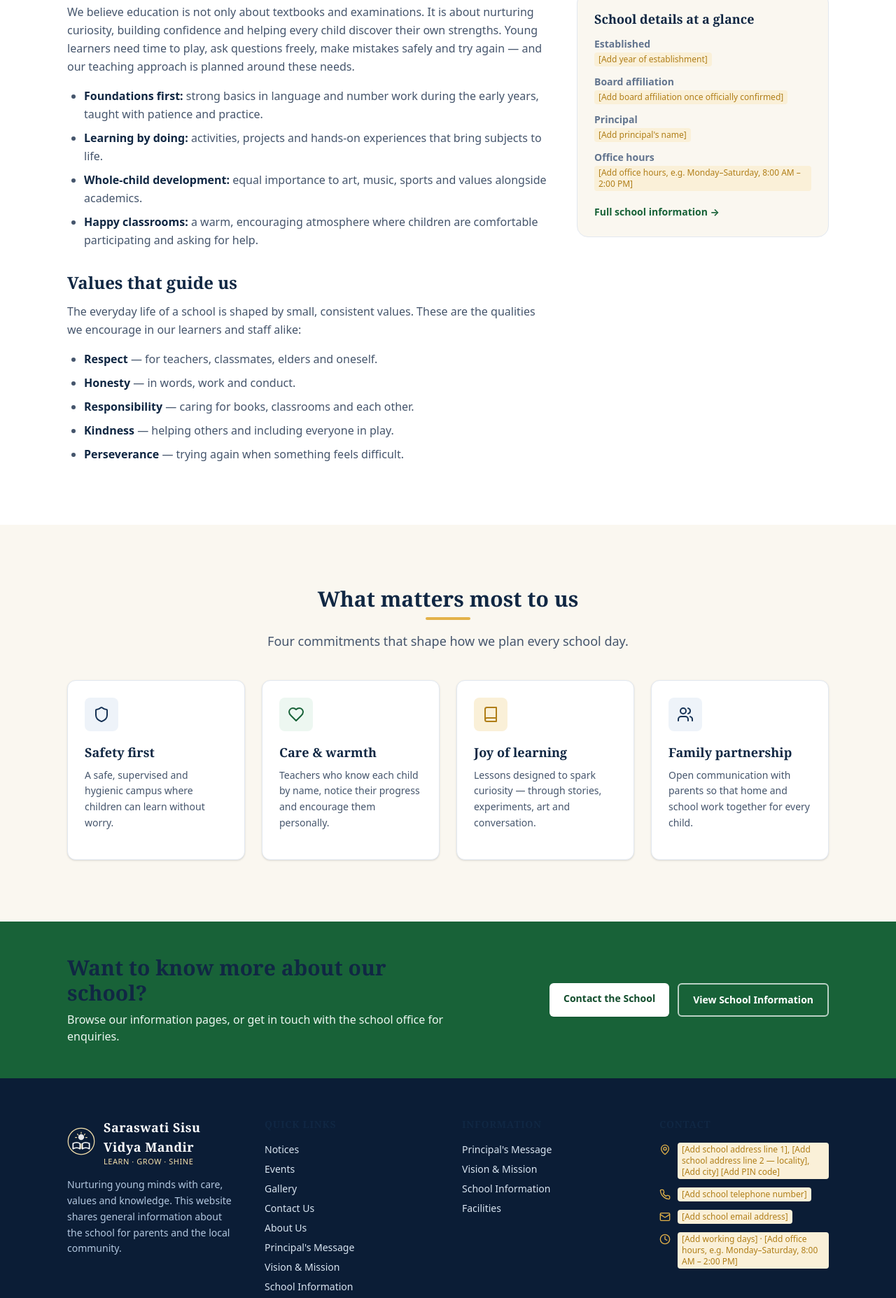
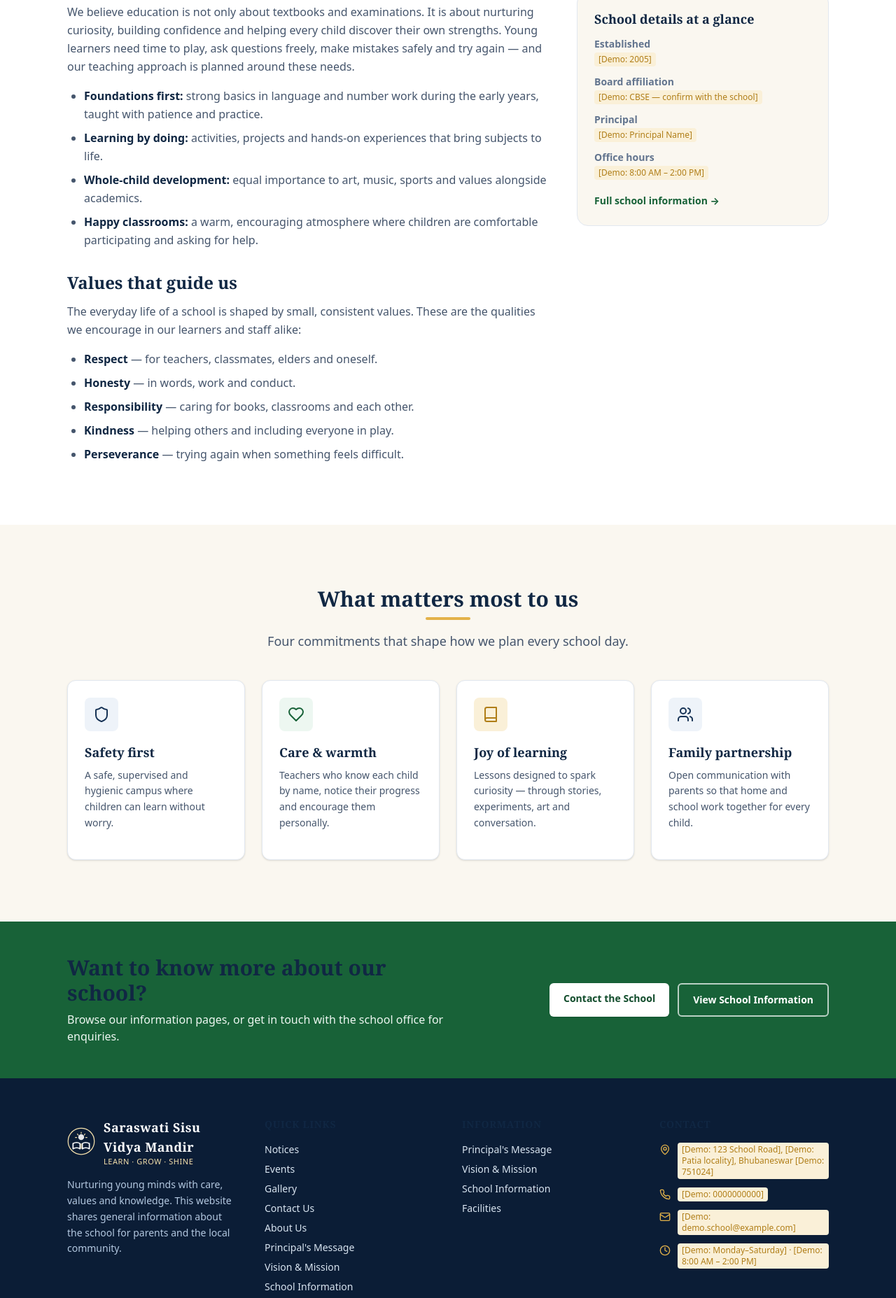
Before and after one commit to soumya132/Basic_School, an Astro site: page /about in a window 1280 px wide. Shown: the part 925-2780 px from the top of the page at 70% size. Built offline with nearby package versions, Linux system fonts and the light colour scheme; Astro itself is replaced by a stand-in of ours.

Commit message:
Add Bhubaneswar demo school details

```diff
--- a/src/data/school.ts
+++ b/src/data/school.ts
@@ -8,8 +8,8 @@
  *  real school facts. They must be replaced with verified
  *  information before the website goes live.
  *
- *  Nothing here has been invented — if a fact is unknown it is
- *  either a bracketed placeholder or documented as sample copy.
+ *  Unverified values are demo data in [square brackets] and must
+ *  be replaced with real facts before publishing.
  * ============================================================
  */
 
@@ -19,32 +19,32 @@ export const school = {
   tagline: 'Nurturing young minds with care, values and knowledge',
 
   /**
-   * VERIFIED FACTS go below (currently none supplied).
+   * VERIFIED FACTS go below (city and state supplied).
    * Everything marked PLACEHOLDER must be confirmed by the school.
    */
   address: {
-    line1: '[Add school address line 1]',
-    line2: '[Add school address line 2 — locality]',
-    city: '[Add city]',
-    state: '[Add state]',
-    pincode: '[Add PIN code]',
+    line1: '[Demo: 123 School Road]',
+    line2: '[Demo: Patia locality]',
+    city: 'Bhubaneswar',
+    state: 'Odisha',
+    pincode: '[Demo: 751024]',
     /** Set to true once a real Google Maps embed URL is added below. */
     mapAvailable: false,
     mapEmbedUrl: '',
   },
 
-  phone: '[Add school telephone number]',
-  alternatePhone: '[Add alternate phone, if any]',
-  email: '[Add school email address]',
-  officeHours: '[Add office hours, e.g. Monday–Saturday, 8:00 AM – 2:00 PM]',
-  officeDays: '[Add working days]',
+  phone: '[Demo: 0000000000]',
+  alternatePhone: '[Demo: 0000000001]',
+  email: '[Demo: demo.school@example.com]',
+  officeHours: '[Demo: 8:00 AM – 2:00 PM]',
+  officeDays: '[Demo: Monday–Saturday]',
 
-  /** PLACEHOLDER — do not publish until verified. */
-  establishedYear: '[Add year of establishment]',
-  /** PLACEHOLDER — never claim a board affiliation without proof. */
-  affiliation: '[Add board affiliation once officially confirmed]',
-  registrationNumber: '[Add registration / recognition number once verified]',
-  principalName: "[Add principal's name]",
+  /** DEMO DATA — replace with verified facts before publishing. */
+  establishedYear: '[Demo: 2005]',
+  /** DEMO DATA — never claim a board affiliation without proof. */
+  affiliation: '[Demo: CBSE — confirm with the school]',
+  registrationNumber: '[Demo: REG-000000]',
+  principalName: '[Demo: Principal Name]',
   principalTitle: 'Principal',
 
   /** Optional social links — leave empty strings to hide the icon. */
--- a/src/pages/contact.astro
+++ b/src/pages/contact.astro
@@ -3,7 +3,6 @@ import BaseLayout from '../layouts/BaseLayout.astro';
 import Hero from '../components/Hero.astro';
 import ContactBlock from '../components/ContactBlock.astro';
 import CTASection from '../components/CTASection.astro';
-import Icon from '../components/Icon.astro';
 import Icon from '../components/Icon.astro';
 import { images } from '../data/gallery';
 import { school } from '../data/school';
```
